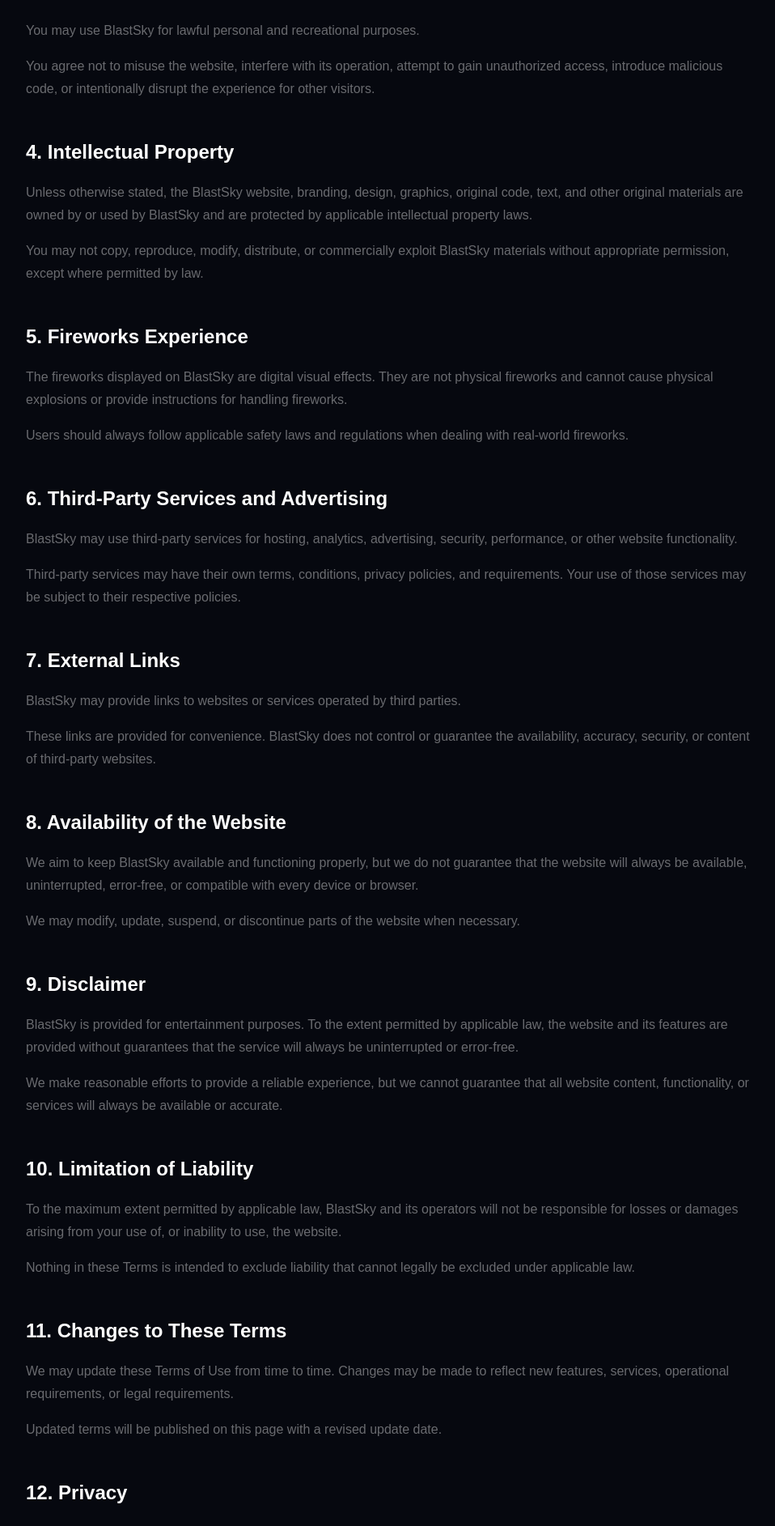
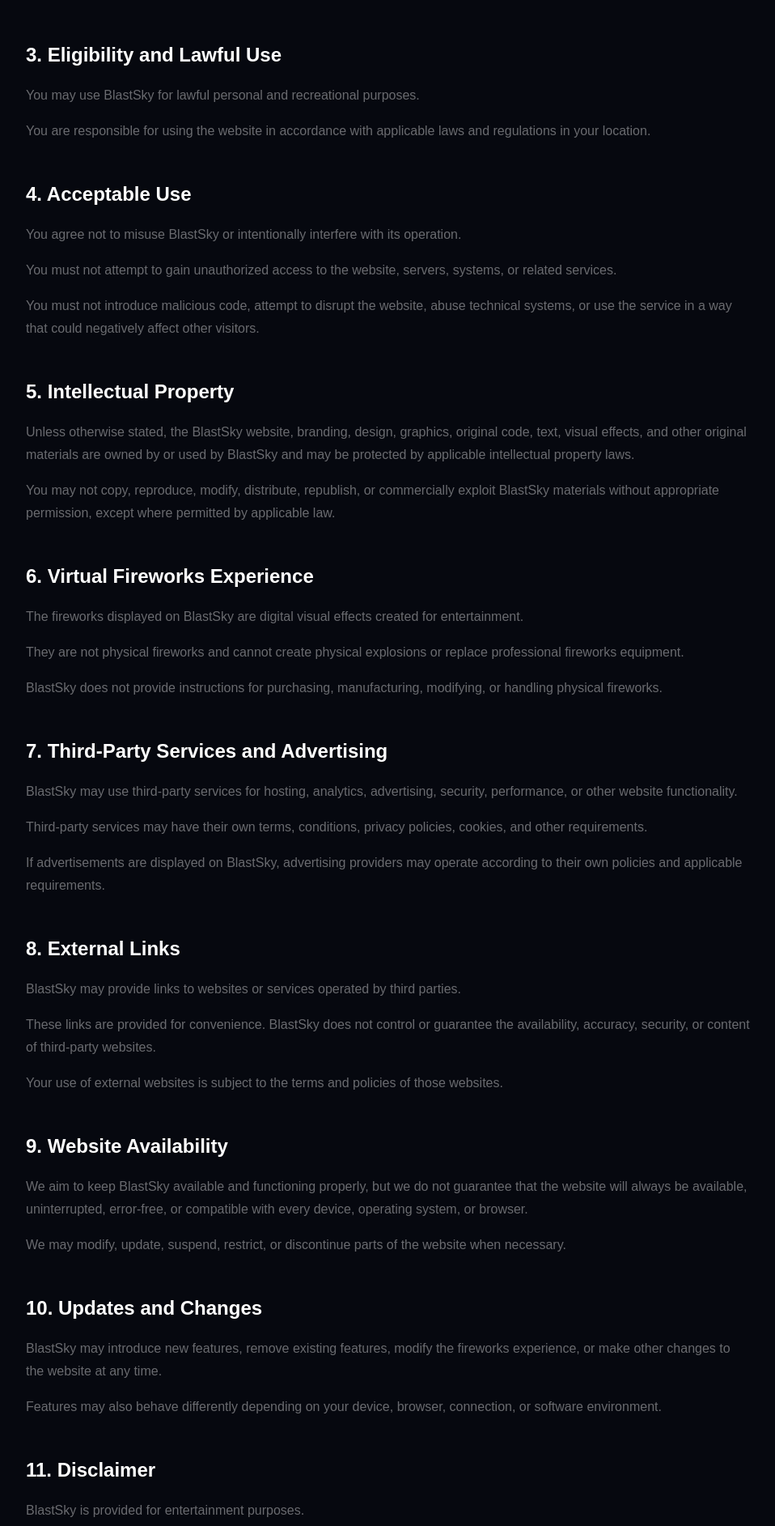
Before and after one commit to srajesh1330/blastsky, a Next.js app: page /terms in a window 1280 px wide. Shown: the part 882-2767 px from the top of the page at 81% size, without its empty margins (160-1118 px from the left). Built offline with nearby package versions, Linux system fonts and the light colour scheme.

Commit message:
Improve BlastSky terms page SEO

```diff
--- a/app/terms/page.tsx
+++ b/app/terms/page.tsx
@@ -2,20 +2,59 @@
 import Link from "next/link";
 
 export const metadata: Metadata = {
-  title: "Terms of Use | BlastSky",
+  title: "Terms of Use",
   description:
-    "Read the BlastSky Terms of Use for using our interactive virtual fireworks website.",
+    "Read the BlastSky Terms of Use for information about using our free online virtual fireworks simulator, website features, third-party services, and acceptable use.",
+  alternates: {
+    canonical: "/terms",
+  },
+  openGraph: {
+    title: "Terms of Use | BlastSky",
+    description:
+      "Review the Terms of Use for BlastSky, a free online virtual fireworks simulator.",
+    url: "https://blastsky.vercel.app/terms",
+    type: "website",
+  },
 };
 
 export default function TermsPage() {
+  const structuredData = {
+    "@context": "https://schema.org",
+    "@type": "WebPage",
+    name: "BlastSky Terms of Use",
+    url: "https://blastsky.vercel.app/terms",
+    description:
+      "Terms of Use for BlastSky, a free online virtual fireworks simulator.",
+    isPartOf: {
+      "@type": "WebSite",
+      name: "BlastSky",
+      url: "https://blastsky.vercel.app",
+    },
+  };
+
   return (
     <main className="min-h-screen bg-[#02040b] text-white">
+      {/* Structured SEO Data */}
+      <script
+        type="application/ld+json"
+        dangerouslySetInnerHTML={{
+          __html: JSON.stringify(structuredData),
+        }}
+      />
+
       {/* Header */}
       <header className="border-b border-white/5 bg-black/20 backdrop-blur-xl">
         <div className="mx-auto flex max-w-6xl items-center justify-between px-5 py-5 sm:px-8">
-          <Link href="/" className="flex items-center gap-3">
+          <Link
+            href="/"
+            className="flex items-center gap-3"
+            aria-label="BlastSky home"
+          >
             <span className="text-3xl">🎆</span>
-            <span className="text-xl font-black">BlastSky</span>
+
+            <span className="text-xl font-black">
+              BlastSky
+            </span>
           </Link>
 
           <Link
@@ -39,7 +78,13 @@
           </h1>
 
           <p className="mt-5 text-sm text-white/35">
-            Last updated: August 31, 2026
+            Last updated: September 2, 2026
+          </p>
+
+          <p className="mt-6 max-w-2xl text-sm leading-7 text-white/40 sm:text-base">
+            These Terms of Use explain the rules and conditions that apply
+            when you access or use the BlastSky website and virtual fireworks
+            experience.
           </p>
         </div>
       </section>
@@ -47,163 +92,201 @@
       {/* Content */}
       <section className="border-y border-white/5 bg-white/[0.015] px-5 py-14 sm:px-8 sm:py-20">
         <div className="mx-auto max-w-4xl space-y-12">
-
           <TermsSection title="1. Acceptance of Terms">
             <p>
-              Welcome to BlastSky. By accessing or using this website,
-              you agree to these Terms of Use.
+              Welcome to BlastSky. By accessing or using this website, you
+              agree to these Terms of Use.
             </p>
 
             <p>
-              If you do not agree with these terms, please do not use
-              the website.
+              If you do not agree with these terms, please do not use the
+              website.
             </p>
           </TermsSection>
 
           <TermsSection title="2. About BlastSky">
             <p>
-              BlastSky provides an online virtual fireworks experience.
-              The website allows visitors to interact with digital
-              fireworks through browser-based features.
+              BlastSky provides an online virtual fireworks experience. The
+              website allows visitors to interact with digital fireworks
+              through browser-based features.
             </p>
 
             <p>
-              BlastSky provides virtual entertainment only and does not
-              sell, distribute, or supply physical fireworks.
+              BlastSky is provided as a digital entertainment experience.
+              It does not sell, distribute, supply, or provide physical
+              fireworks.
             </p>
           </TermsSection>
 
-          <TermsSection title="3. Use of the Website">
+          <TermsSection title="3. Eligibility and Lawful Use">
             <p>
               You may use BlastSky for lawful personal and recreational
               purposes.
             </p>
 
             <p>
-              You agree not to misuse the website, interfere with its
-              operation, attempt to gain unauthorized access, introduce
-              malicious code, or intentionally disrupt the experience
-              for other visitors.
+              You are responsible for using the website in accordance with
+              applicable laws and regulations in your location.
             </p>
           </TermsSection>
 
-          <TermsSection title="4. Intellectual Property">
+          <TermsSection title="4. Acceptable Use">
+            <p>
+              You agree not to misuse BlastSky or intentionally interfere
+              with its operation.
+            </p>
+
+            <p>
+              You must not attempt to gain unauthorized access to the
+              website, servers, systems, or related services.
+            </p>
+
+            <p>
+              You must not introduce malicious code, attempt to disrupt the
+              website, abuse technical systems, or use the service in a way
+              that could negatively affect other visitors.
+            </p>
+          </TermsSection>
+
+          <TermsSection title="5. Intellectual Property">
             <p>
               Unless otherwise stated, the BlastSky website, branding,
-              design, graphics, original code, text, and other original
-              materials are owned by or used by BlastSky and are
+              design, graphics, original code, text, visual effects, and other
+              original materials are owned by or used by BlastSky and may be
               protected by applicable intellectual property laws.
             </p>
 
             <p>
-              You may not copy, reproduce, modify, distribute, or
-              commercially exploit BlastSky materials without
-              appropriate permission, except where permitted by law.
+              You may not copy, reproduce, modify, distribute, republish, or
+              commercially exploit BlastSky materials without appropriate
+              permission, except where permitted by applicable law.
             </p>
           </TermsSection>
 
-          <TermsSection title="5. Fireworks Experience">
+          <TermsSection title="6. Virtual Fireworks Experience">
             <p>
-              The fireworks displayed on BlastSky are digital visual
-              effects. They are not physical fireworks and cannot cause
-              physical explosions or provide instructions for handling
-              fireworks.
+              The fireworks displayed on BlastSky are digital visual effects
+              created for entertainment.
             </p>
 
             <p>
-              Users should always follow applicable safety laws and
-              regulations when dealing with real-world fireworks.
+              They are not physical fireworks and cannot create physical
+              explosions or replace professional fireworks equipment.
+            </p>
+
+            <p>
+              BlastSky does not provide instructions for purchasing,
+              manufacturing, modifying, or handling physical fireworks.
             </p>
           </TermsSection>
 
-          <TermsSection title="6. Third-Party Services and Advertising">
+          <TermsSection title="7. Third-Party Services and Advertising">
             <p>
-              BlastSky may use third-party services for hosting,
-              analytics, advertising, security, performance, or other
-              website functionality.
+              BlastSky may use third-party services for hosting, analytics,
+              advertising, security, performance, or other website
+              functionality.
             </p>
 
             <p>
               Third-party services may have their own terms, conditions,
-              privacy policies, and requirements. Your use of those
-              services may be subject to their respective policies.
+              privacy policies, cookies, and other requirements.
+            </p>
+
+            <p>
+              If advertisements are displayed on BlastSky, advertising
+              providers may operate according to their own policies and
+              applicable requirements.
             </p>
           </TermsSection>
 
-          <TermsSection title="7. External Links">
+          <TermsSection title="8. External Links">
             <p>
-              BlastSky may provide links to websites or services operated
-              by third parties.
+              BlastSky may provide links to websites or services operated by
+              third parties.
             </p>
 
             <p>
-              These links are provided for convenience. BlastSky does
-              not control or guarantee the availability, accuracy,
-              security, or content of third-party websites.
+              These links are provided for convenience. BlastSky does not
+              control or guarantee the availability, accuracy, security, or
+              content of third-party websites.
+            </p>
+
+            <p>
+              Your use of external websites is subject to the terms and
+              policies of those websites.
             </p>
           </TermsSection>
 
-          <TermsSection title="8. Availability of the Website">
+          <TermsSection title="9. Website Availability">
             <p>
-              We aim to keep BlastSky available and functioning properly,
-              but we do not guarantee that the website will always be
-              available, uninterrupted, error-free, or compatible with
-              every device or browser.
+              We aim to keep BlastSky available and functioning properly, but
+              we do not guarantee that the website will always be available,
+              uninterrupted, error-free, or compatible with every device,
+              operating system, or browser.
             </p>
 
             <p>
-              We may modify, update, suspend, or discontinue parts of
-              the website when necessary.
+              We may modify, update, suspend, restrict, or discontinue parts
+              of the website when necessary.
             </p>
           </TermsSection>
 
-          <TermsSection title="9. Disclaimer">
+          <TermsSection title="10. Updates and Changes">
             <p>
-              BlastSky is provided for entertainment purposes. To the
-              extent permitted by applicable law, the website and its
-              features are provided without guarantees that the service
-              will always be uninterrupted or error-free.
+              BlastSky may introduce new features, remove existing features,
+              modify the fireworks experience, or make other changes to the
+              website at any time.
             </p>
 
             <p>
-              We make reasonable efforts to provide a reliable
-              experience, but we cannot guarantee that all website
-              content, functionality, or services will always be
-              available or accurate.
+              Features may also behave differently depending on your device,
+              browser, connection, or software environment.
             </p>
           </TermsSection>
 
-          <TermsSection title="10. Limitation of Liability">
+          <TermsSection title="11. Disclaimer">
             <p>
-              To the maximum extent permitted by applicable law,
-              BlastSky and its operators will not be responsible for
-              losses or damages arising from your use of, or inability
-              to use, the website.
+              BlastSky is provided for entertainment purposes.
             </p>
 
             <p>
-              Nothing in these Terms is intended to exclude liability
-              that cannot legally be excluded under applicable law.
+              To the extent permitted by applicable law, the website and its
+              features are provided without guarantees that the service will
+              always be uninterrupted, error-free, secure, or available.
+            </p>
+
+            <p>
+              We make reasonable efforts to provide a reliable experience,
+              but we cannot guarantee that all website content,
+              functionality, or services will always be available or
+              accurate.
             </p>
           </TermsSection>
 
-          <TermsSection title="11. Changes to These Terms">
+          <TermsSection title="12. Limitation of Liability">
             <p>
-              We may update these Terms of Use from time to time.
-              Changes may be made to reflect new features, services,
-              operational requirements, or legal requirements.
+              To the maximum extent permitted by applicable law, BlastSky and
+              its operators will not be responsible for losses or damages
+              arising from your use of, or inability to use, the website.
             </p>
 
             <p>
-              Updated terms will be published on this page with a
-              revised update date.
+              This includes interruptions, technical problems, browser
+              compatibility issues, or other circumstances beyond reasonable
+              control.
+            </p>
+
+            <p>
+              Nothing in these Terms is intended to exclude liability that
+              cannot legally be excluded under applicable law.
             </p>
           </TermsSection>
 
-          <TermsSection title="12. Privacy">
+          <TermsSection title="13. Privacy">
             <p>
-              Your use of BlastSky may also be subject to our Privacy
-              Policy.
+              Your use of BlastSky may also be subject to our Privacy Policy,
+              which explains how information, cookies, analytics, advertising,
+              and third-party services may be handled.
             </p>
 
             <Link
@@ -214,10 +297,23 @@
             </Link>
           </TermsSection>
 
-          <TermsSection title="13. Contact">
+          <TermsSection title="14. Changes to These Terms">
             <p>
-              If you have questions about these Terms of Use, you can
-              contact BlastSky through our Contact page.
+              We may update these Terms of Use from time to time to reflect
+              new features, services, operational requirements, technologies,
+              or legal requirements.
+            </p>
+
+            <p>
+              Updated terms will be published on this page with a revised
+              update date.
+            </p>
+          </TermsSection>
+
+          <TermsSection title="15. Contact">
+            <p>
+              If you have questions about these Terms of Use, you can contact
+              BlastSky through our Contact page.
             </p>
 
             <Link
@@ -228,18 +324,18 @@
             </Link>
           </TermsSection>
 
-          {/* Notice */}
+          {/* Important Notice */}
           <div className="rounded-3xl border border-white/10 bg-black/30 p-6 sm:p-8">
             <h2 className="text-lg font-black">
               Important Notice
             </h2>
 
             <p className="mt-4 text-sm leading-7 text-white/35">
-              These Terms of Use are general website terms and are not
-              legal advice. Before launching BlastSky commercially,
-              review these terms against the actual services, business
-              structure, advertising providers, applicable laws, and
-              other requirements relevant to your website.
+              These Terms of Use provide general website terms and are not
+              legal advice. Before operating BlastSky commercially, review
+              these terms against the actual services, business structure,
+              advertising providers, applicable laws, and other requirements
+              relevant to your website and visitors.
             </p>
           </div>
         </div>
@@ -253,19 +349,31 @@
           </p>
 
           <nav className="flex flex-wrap gap-5 text-xs font-semibold text-white/35">
-            <Link href="/" className="transition hover:text-white">
+            <Link
+              href="/"
+              className="transition hover:text-white"
+            >
               Home
             </Link>
 
-            <Link href="/about" className="transition hover:text-white">
+            <Link
+              href="/about"
+              className="transition hover:text-white"
+            >
               About
             </Link>
 
-            <Link href="/privacy" className="transition hover:text-white">
+            <Link
+              href="/privacy"
+              className="transition hover:text-white"
+            >
               Privacy
             </Link>
 
-            <Link href="/contact" className="transition hover:text-white">
+            <Link
+              href="/contact"
+              className="transition hover:text-white"
+            >
               Contact
             </Link>
           </nav>
```
